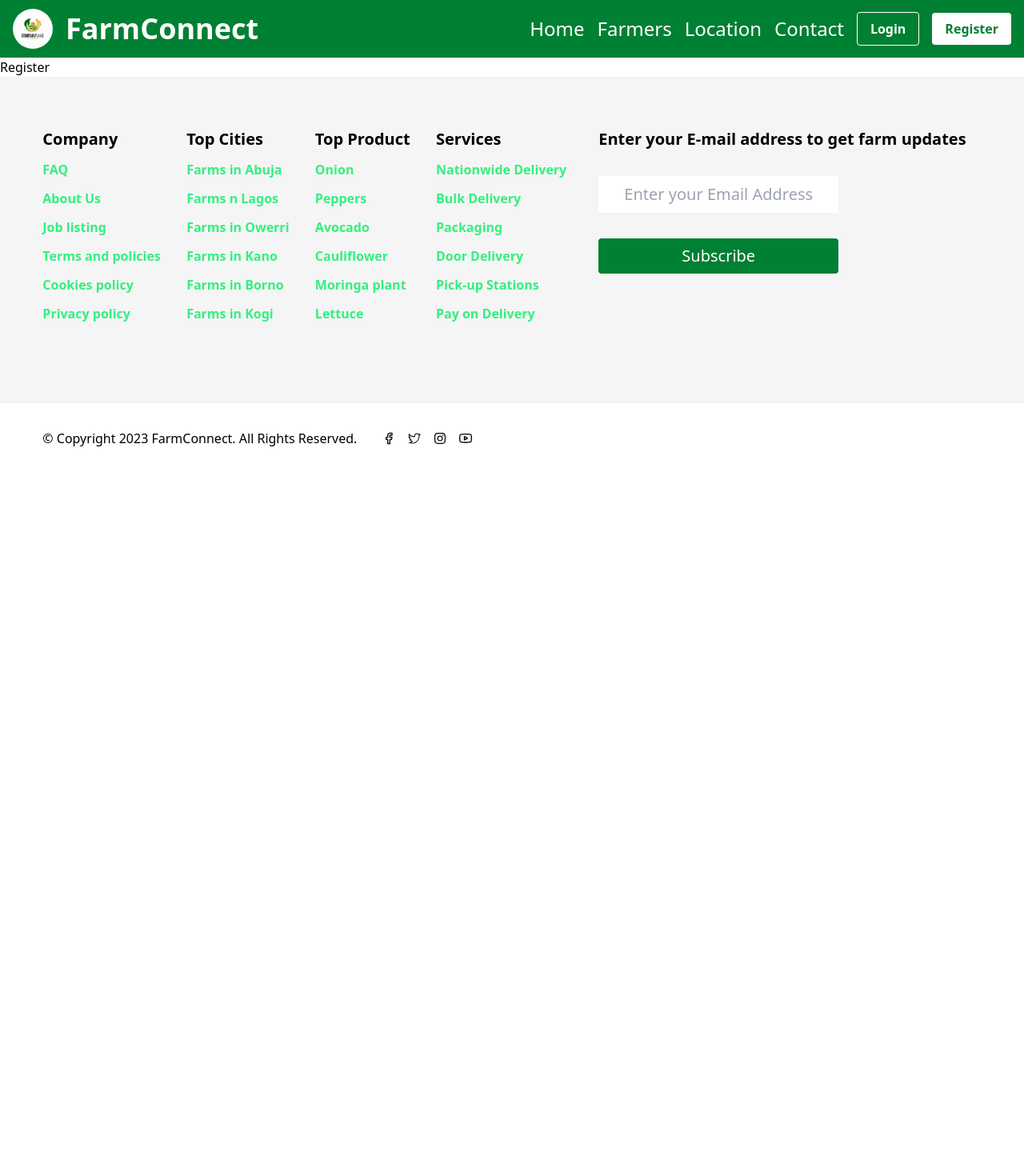
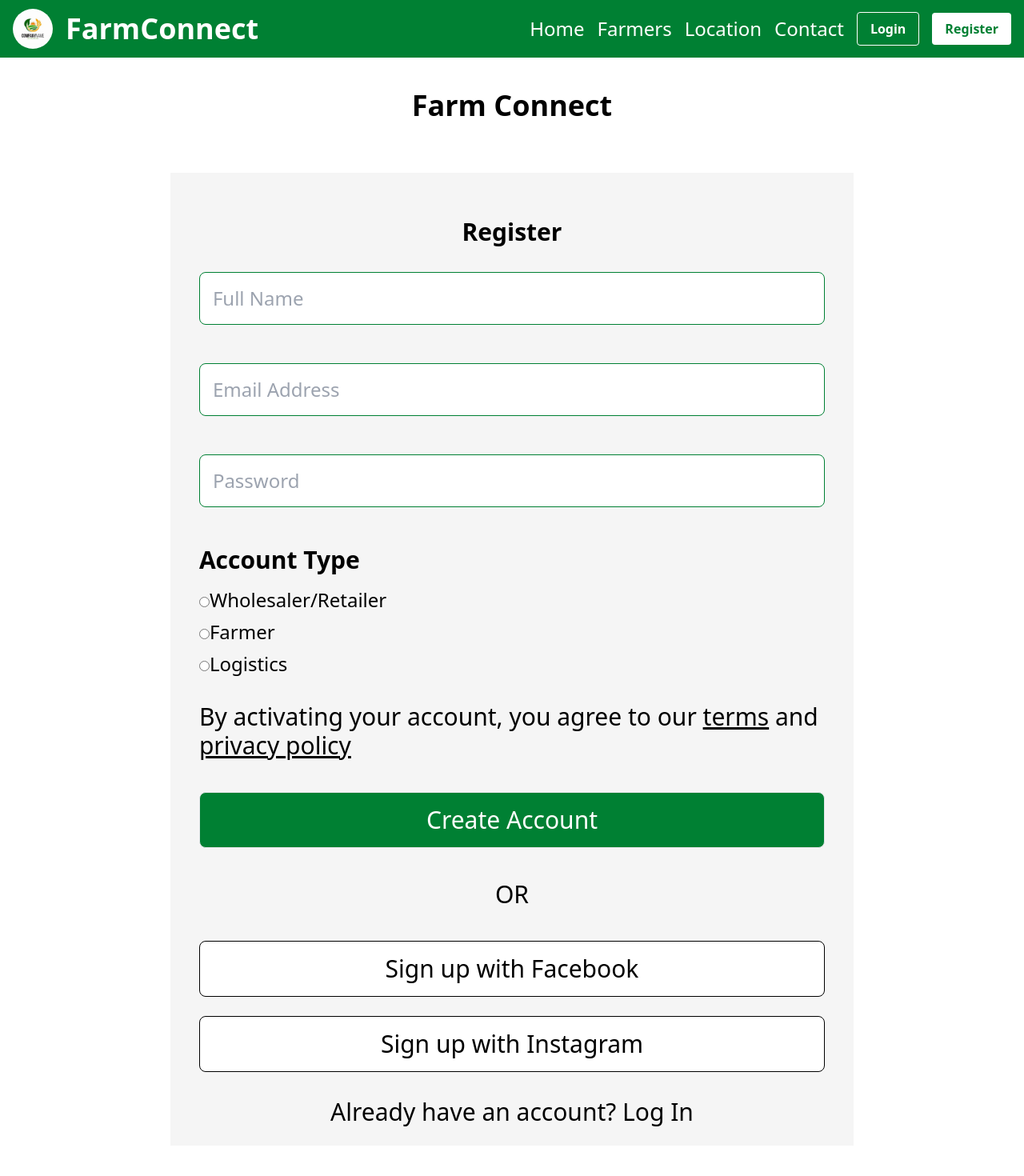
Before and after one commit to iflames1/farm, a React (Vite) app: page /Register in a window 1280 px wide. Shown: the top 1470 px of the page at 80% size. Before the commit the page ends 800 px from the top, so only its background shows below. Built offline with nearby package versions, Linux system fonts and the light colour scheme.

Commit message:
Register

```diff
--- a/src/components/Register.jsx
+++ b/src/components/Register.jsx
@@ -1,7 +1,116 @@
 import React from "react";
+import { Link } from "react-router-dom";
+import { useNavigate } from "react-router-dom";
 
 function Register() {
-  return <div>Register</div>;
+  const navigate = useNavigate();
+  const handleClick = () => {
+    navigate("/");
+  };
+
+  return (
+    <div className="bg-white">
+      <h2 className="text-center pt-2 md:pt-10 text-2xl md:text-4xl font-bold">
+        Farm Connect
+      </h2>
+      <div className="md:w-8/12 w-10/12 md:py-16 py-8 m-auto">
+        <div className="bg-[#F5F5F5]">
+          <div className="w-11/12 md:py-6 m-auto">
+            <h1 className="md:text-3xl text-xl text-center py-8 font-bold">
+              Register
+            </h1>
+            <form className="grid gap-4 items-center">
+              {/* Full Name */}
+              <input
+                type="text"
+                name="fullName"
+                placeholder="Full Name"
+                required
+                className="p-4 md:text-2xl md:w-full w-60 border outline-none border-[#008033] rounded-lg mb-8"
+              />
+
+              {/* Email Address */}
+              <input
+                type="email"
+                name="email"
+                placeholder="Email Address"
+                required
+                className="p-4 md:text-2xl md:w-full w-60 border outline-none border-[#008033] rounded-lg mb-8"
+              />
+
+              {/* Password */}
+              <input
+                type="password"
+                name="password"
+                placeholder="Password"
+                required
+                className="p-4 md:text-2xl md:w-full w-60 border outline-none border-[#008033] rounded-lg mb-8"
+              />
+
+              <h1 className="md:text-3xl text-xl font-bold">Account Type</h1>
+
+              {/* Radio Options */}
+              <div className="grid gap-2 md:text-2xl">
+                <label>
+                  <input
+                    type="radio"
+                    name="accountType"
+                    value="Wholesaler/Retailer"
+                  />
+                  Wholesaler/Retailer
+                </label>
+                <label className="">
+                  <input
+                    type="radio"
+                    name="accountType"
+                    value="Farmer"
+                    className=""
+                  />
+                  Farmer
+                </label>
+                <label>
+                  <input type="radio" name="accountType" value="Logistics" />
+                  Logistics
+                </label>
+
+                <p className="py-6 md:text-3xl">
+                  By activating your account, you agree to our <u>terms</u> and{" "}
+                  <u>privacy policy</u>
+                </p>
+              </div>
+
+              {/* Buttons */}
+              <button
+                className="bg-[#008033] rounded-lg text-white hover:font-bold py-4 md:text-3xl border hover:border-[#008033] hover:bg-white hover:text-[#008033]"
+                type="submit"
+              >
+                Create Account
+              </button>
+            </form>
+            <h1 className="py-10 md:text-3xl text-center">OR</h1>
+            <div className="grid gap-6 pb-8">
+              {/* Sign up with Facebook */}
+              <button className="bg-white rounded-lg text-black hover:font-bold py-4 md:text-3xl border border-black hover:border-[#008033] hover:text-[#008033]">
+                Sign up with Facebook
+              </button>
+
+              {/* Sign up with Instagram */}
+              <button className="bg-white rounded-lg text-black hover:font-bold py-4 md:text-3xl border border-black hover:border-[#008033] hover:text-[#008033]">
+                Sign up with Instagram
+              </button>
+            </div>
+            <Link
+              to="/Login"
+              onClick={handleClick}
+              className="text-center md:text-3xl"
+            >
+              <p>Already have an account? Log In</p>
+            </Link>
+          </div>
+        </div>
+      </div>
+    </div>
+  );
 }
 
 export default Register;
```
